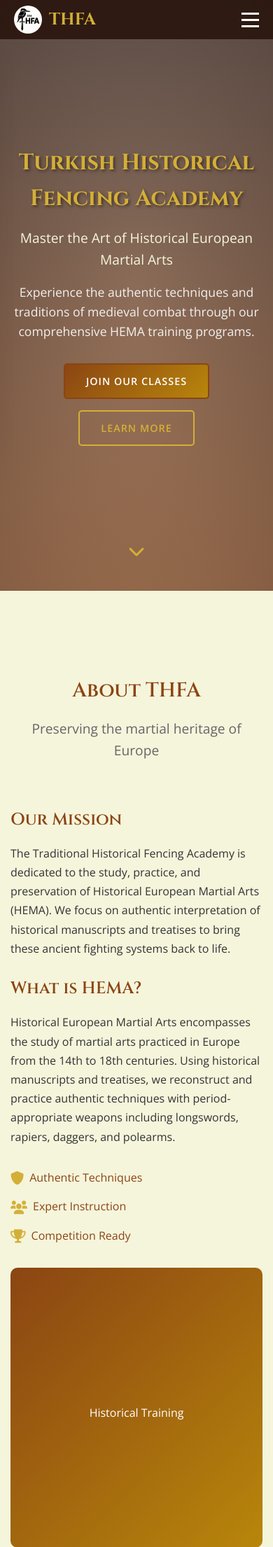
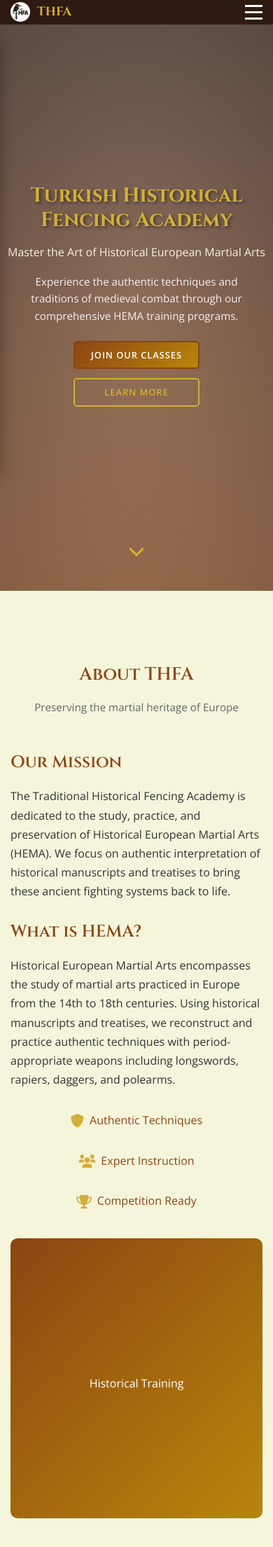
Before and after one commit to oguzatas/oguzatas.github.io, a PHP site: page / in a window 390 px wide. Shown: the top 2210 px of the page at 70% size. Run offline with PHP 8.4, Linux system fonts and the light colour scheme.

Commit message:
mobile menu improvisations

```diff
--- a/styles.css
+++ b/styles.css
@@ -722,17 +722,35 @@ section:target {
 
 /* Responsive Design */
 @media screen and (max-width: 768px) {
+    /* Compact Mobile Navigation */
+    .navbar {
+        padding: 0.3rem 0;
+    }
+
+    .nav-container {
+        padding: 0 15px;
+    }
+
+    .logo-img {
+        height: 32px;
+    }
+
+    .logo-text {
+        font-size: 1.2rem;
+    }
+
     .nav-menu {
         position: fixed;
         left: -100%;
-        top: 70px;
+        top: 60px;
         flex-direction: column;
-        background-color: var(--dark-color);
+        background: linear-gradient(135deg, var(--dark-color), rgba(44, 24, 16, 0.98));
         width: 100%;
         text-align: center;
-        transition: 0.3s;
-        box-shadow: 0 10px 27px rgba(0, 0, 0, 0.05);
-        padding: 2rem 0;
+        transition: all 0.3s ease;
+        box-shadow: 0 5px 20px rgba(0, 0, 0, 0.3);
+        padding: 1.5rem 0;
+        backdrop-filter: blur(10px);
     }
 
     .nav-menu.active {
@@ -740,7 +758,21 @@ section:target {
     }
 
     .nav-menu li {
-        margin: 1rem 0;
+        margin: 0.8rem 0;
+    }
+
+    .nav-link {
+        font-size: 0.95rem;
+        padding: 0.8rem 1rem;
+        display: block;
+        border-radius: 5px;
+        margin: 0 1rem;
+        transition: all 0.3s ease;
+    }
+
+    .nav-link:hover {
+        background: rgba(212, 175, 55, 0.1);
+        color: var(--secondary-color);
     }
 
     .nav-toggle {
@@ -759,19 +791,60 @@ section:target {
         transform: translateY(-8px) rotate(-45deg);
     }
 
+    /* Hero Section Mobile */
     .hero-title {
-        font-size: 2.5rem;
+        font-size: 2.2rem;
+        line-height: 1.2;
     }
 
     .hero-subtitle {
-        font-size: 1.2rem;
+        font-size: 1.1rem;
+        margin-bottom: 1rem;
+    }
+
+    .hero-description {
+        font-size: 1rem;
+        margin-bottom: 1.5rem;
+        padding: 0 1rem;
     }
 
     .hero-buttons {
         flex-direction: column;
         align-items: center;
+        gap: 0.8rem;
     }
 
+    .btn {
+        padding: 10px 25px;
+        font-size: 0.85rem;
+        width: 200px;
+        text-align: center;
+    }
+
+    /* Section Improvements */
+    section {
+        padding: 100px 0 60px 0;
+    }
+
+    .section-title {
+        font-size: 1.8rem;
+        margin-bottom: 0.8rem;
+    }
+
+    .section-subtitle {
+        font-size: 1rem;
+        padding: 0 1rem;
+    }
+
+    .section-header {
+        margin-bottom: 3rem;
+    }
+
+    .container {
+        padding: 0 15px;
+    }
+
+    /* Layout Grids */
     .about-grid,
     .contact-grid {
         grid-template-columns: 1fr;
@@ -781,51 +854,201 @@ section:target {
     .features {
         flex-direction: column;
         gap: 1rem;
+        margin-top: 1.5rem;
+    }
+
+    .feature {
+        justify-content: center;
+        text-align: center;
+        padding: 0.5rem;
     }
 
     .classes-grid {
         grid-template-columns: 1fr;
+        gap: 1.5rem;
     }
 
+    .class-card {
+        padding: 1.5rem;
+    }
+
+    .class-card h3 {
+        font-size: 1.3rem;
+    }
+
+    .class-card p {
+        font-size: 0.9rem;
+    }
+
+    .class-details {
+        flex-direction: column;
+        gap: 0.8rem;
+        align-items: center;
+    }
+
+    /* Events Mobile */
     .event-card {
         flex-direction: column;
         text-align: center;
+        padding: 1.5rem;
+    }
+
+    .event-date {
+        margin-bottom: 1rem;
     }
 
     .event-meta {
         flex-direction: column;
         gap: 0.5rem;
+        align-items: center;
     }
 
-    .section-title {
-        font-size: 2rem;
+    /* Gallery Mobile */
+    .gallery-grid {
+        grid-template-columns: 1fr;
+        gap: 1rem;
     }
 
-    .container {
-        padding: 0 15px;
+    .gallery-placeholder {
+        height: 200px;
+    }
+
+    /* Contact Form Mobile */
+    .contact-form {
+        padding: 1.5rem;
+    }
+
+    .contact-item {
+        align-items: center;
+        text-align: center;
+        flex-direction: column;
+        gap: 0.8rem;
+    }
+
+    .contact-item i {
+        margin-bottom: 0.5rem;
+    }
+
+    /* Footer Mobile */
+    .footer-content {
+        grid-template-columns: 1fr;
+        text-align: center;
+        gap: 1.5rem;
+    }
+
+    .footer-section ul {
+        display: flex;
+        flex-direction: column;
+        gap: 0.5rem;
+    }
+
+    .social-links {
+        justify-content: center;
     }
 }
 
 @media screen and (max-width: 480px) {
+    /* Extra Small Screens */
+    .navbar {
+        padding: 0.2rem 0;
+    }
+
+    .logo-img {
+        height: 28px;
+    }
+
+    .logo-text {
+        font-size: 1.1rem;
+    }
+
+    .nav-menu {
+        top: 55px;
+        padding: 1rem 0;
+    }
+
+    .nav-link {
+        font-size: 0.9rem;
+        padding: 0.7rem 0.8rem;
+        margin: 0 0.5rem;
+    }
+
     .hero-title {
-        font-size: 2rem;
+        font-size: 1.8rem;
+        padding: 0 0.5rem;
+    }
+
+    .hero-subtitle {
+        font-size: 1rem;
+    }
+
+    .hero-description {
+        font-size: 0.95rem;
+        padding: 0 1.5rem;
     }
 
     .hero-content {
-        padding: 1rem;
+        padding: 1rem 0.5rem;
+    }
+
+    .btn {
+        padding: 8px 20px;
+        font-size: 0.8rem;
+        width: 180px;
     }
 
     .section-title {
-        font-size: 1.8rem;
+        font-size: 1.6rem;
     }
 
-    .class-card,
+    .section-subtitle {
+        font-size: 0.95rem;
+    }
+
+    .class-card {
+        padding: 1.2rem;
+    }
+
+    .class-card h3 {
+        font-size: 1.2rem;
+    }
+
+    .class-card p {
+        font-size: 0.85rem;
+    }
+
     .contact-form {
-        padding: 1.5rem;
+        padding: 1.2rem;
+    }
+
+    .form-group input,
+    .form-group select,
+    .form-group textarea {
+        padding: 10px 12px;
+        font-size: 0.9rem;
     }
 
     .gallery-grid {
         grid-template-columns: 1fr;
+    }
+
+    .gallery-placeholder {
+        height: 180px;
+    }
+
+    .event-card {
+        padding: 1.2rem;
+    }
+
+    .contact-item {
+        gap: 0.6rem;
+    }
+
+    .footer {
+        padding: 2rem 0 1rem;
+    }
+
+    .footer-section h4 {
+        font-size: 1.1rem;
     }
 }
 
```
